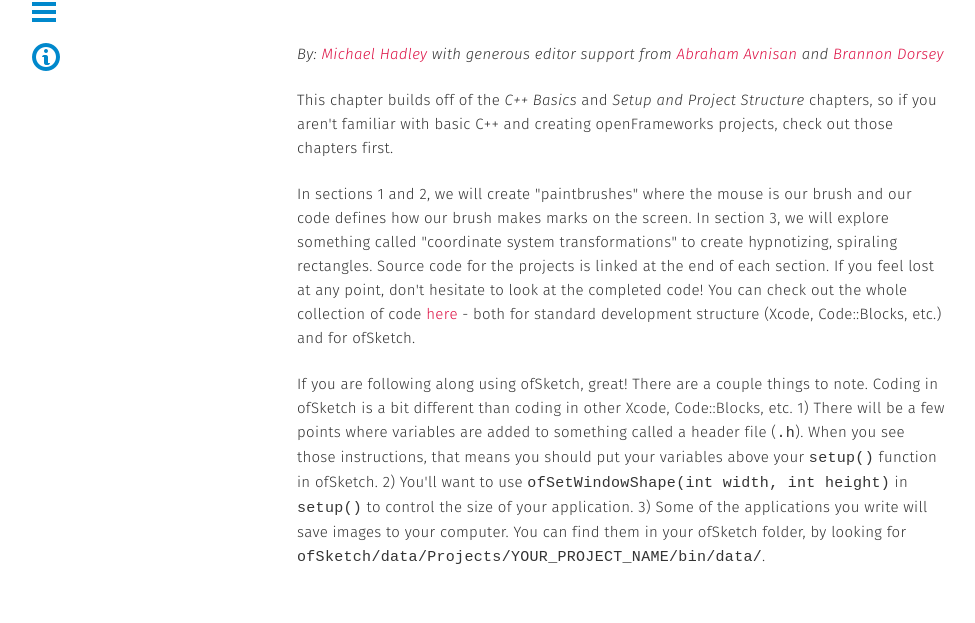
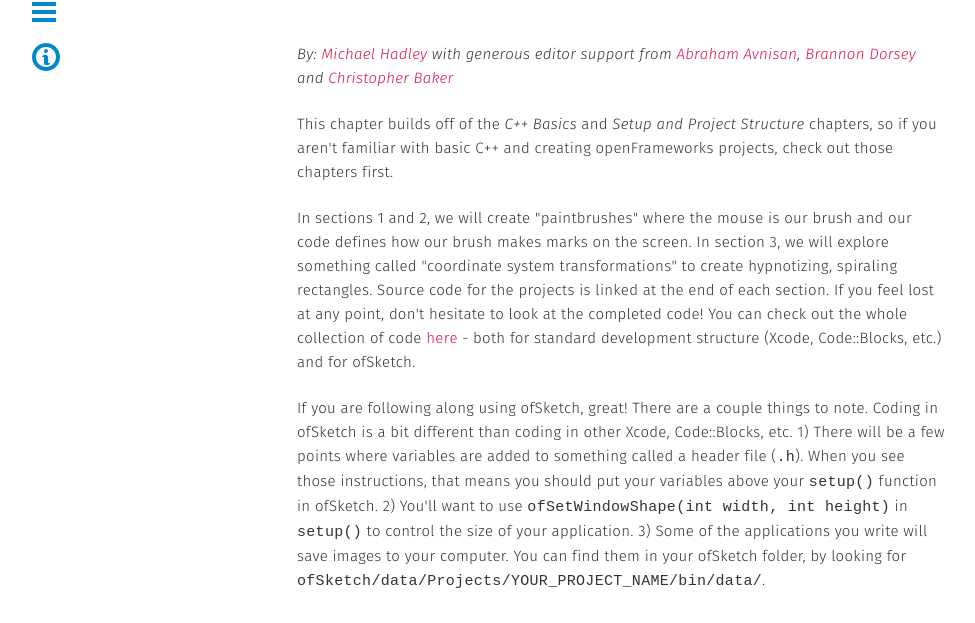
Before and after one commit to mikewesthad/webBookTesting, a plain HTML site: page chapters/intro_to_graphics.html in a window 1280 px wide. Shown: the part 149-772 px from the top of the page, without its empty margins (18-993 px from the left). Drawn offline with nearby package versions, Linux system fonts and the light colour scheme; a web font is replaced by a local one.

Commit message:
udpating

```diff
--- a/chapters/intro_to_graphics.html
+++ b/chapters/intro_to_graphics.html
@@ -63,7 +63,7 @@ Lorem ipsum dolor sit amet, consectetur adipiscing elit. Quisque at ante gravida
 <div class="row-fluid">
 <div id="chapter">
 <h1 id="graphics">Graphics</h1>
-<p><em>By: <a href="http://www.mikewesthad.com/" target="_blank">Michael Hadley</a> with generous editor support from <a href="http://abrahamavnisan.com/" target="_blank">Abraham Avnisan</a> and <a href="http://brannondorsey.com/" target="_blank">Brannon Dorsey</a></em></p>
+<p><em>By: <a href="http://www.mikewesthad.com/" target="_blank">Michael Hadley</a> with generous editor support from <a href="http://abrahamavnisan.com/" target="_blank">Abraham Avnisan</a>, <a href="http://brannondorsey.com/" target="_blank">Brannon Dorsey</a> and <a href="http://christopherbaker.net/" target="_blank">Christopher Baker</a></em></p>
 <p>This chapter builds off of the <em>C++ Basics</em> and <em>Setup and Project Structure</em> chapters, so if you aren't familiar with basic C++ and creating openFrameworks projects, check out those chapters first.</p>
 <p>In sections 1 and 2, we will create "paintbrushes" where the mouse is our brush and our code defines how our brush makes marks on the screen. In section 3, we will explore something called "coordinate system transformations" to create hypnotizing, spiraling rectangles. Source code for the projects is linked at the end of each section. If you feel lost at any point, don't hesitate to look at the completed code! You can check out the whole collection of code <a href="https://github.com/openframeworks/ofBook/tree/master/chapters/intro_to_graphics/code" target="_blank">here</a> - both for standard development structure (Xcode, Code::Blocks, etc.) and for ofSketch.</p>
 <p>If you are following along using ofSketch, great! There are a couple things to note. Coding in ofSketch is a bit different than coding in other Xcode, Code::Blocks, etc. 1) There will be a few points where variables are added to something called a header file (<code>.h</code>). When you see those instructions, that means you should put your variables above your <code>setup()</code> function in ofSketch. 2) You'll want to use <code>ofSetWindowShape(int width, int height)</code> in <code>setup()</code> to control the size of your application. 3) Some of the applications you write will save images to your computer. You can find them in your ofSketch folder, by looking for <code>ofSketch/data/Projects/YOUR_PROJECT_NAME/bin/data/</code>.</p>
```
